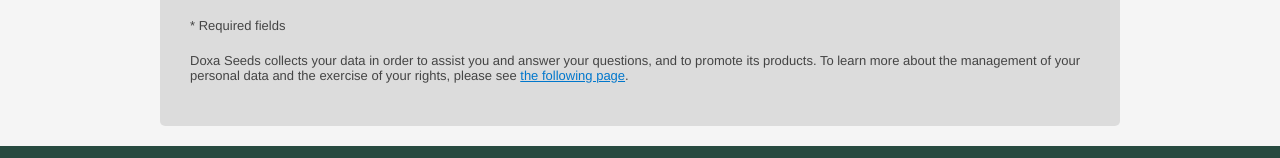
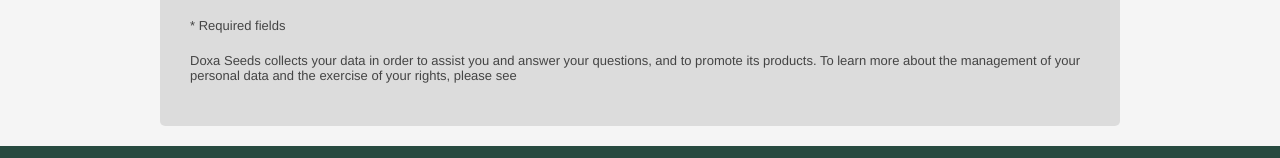
Before and after one commit to Issamkhanbali/doxa_seeds, a plain HTML site: page contact_us.html in a window 1280 px wide. Shown: the part 1193-1351 px from the top of the page. Drawn offline with nearby package versions, Linux system fonts and the light colour scheme.

Commit message:
Add files via upload

```diff
--- a/contact_us.html
+++ b/contact_us.html
@@ -278,7 +278,7 @@ textarea {
     <p class="disclaimer">
       Doxa Seeds collects your data in order to assist you and answer your questions, and to promote its products.
       To learn more about the management of your personal data and the exercise of your rights, please see
-      <a href="#">the following page</a>.
+      <!-- <a href="#">the following page</a>. -->
     </p>
 
   </form>
```
